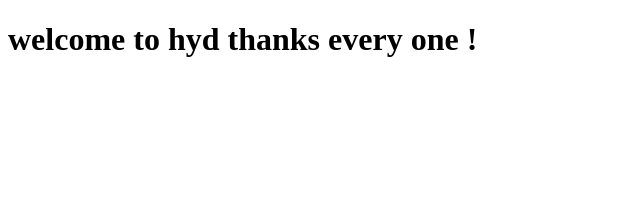
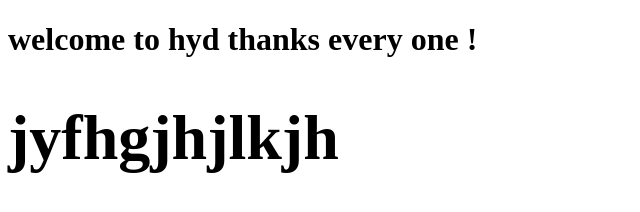
Before and after one commit to jaswanth886/myapp101, a plain HTML site: page index.html in a window 1280 px wide. Shown: the whole page, without its empty margins (0-640 px from the left). Drawn offline with Linux system fonts and the light colour scheme.

Commit message:
creating new file

```diff
--- a/index.html
+++ b/index.html
@@ -11,6 +11,9 @@
         welcome to hyd
         thanks every one !
     </header>
+    <footer>
+        <h1>jyfhgjhjlkjh</h1>
+    </footer>
 </h1>
 
 </body>
```
